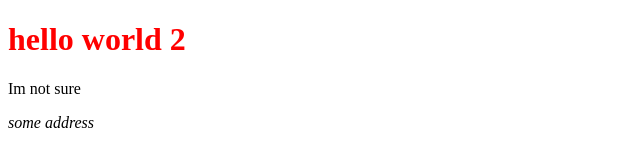
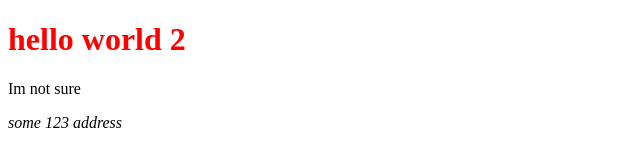
Before and after one commit to khumesh-22/my-first-web, a plain HTML site: page index.html in a window 1280 px wide. Shown: the full height of the page, 0-640 px from the left. Drawn offline with Linux system fonts and the light colour scheme.

Commit message:
sync acc

```diff
--- a/index.html
+++ b/index.html
@@ -10,7 +10,7 @@
 		<h1 style="color: red">hello world 2</h1>
 		<p>Im not sure</p>
 		<div>
-                    <address>some address</address>
+			<address>some 123 address</address>
 		</div>
 	</body>
 </html>
```
Lines whose indentation alone changed are shown as unchanged.
